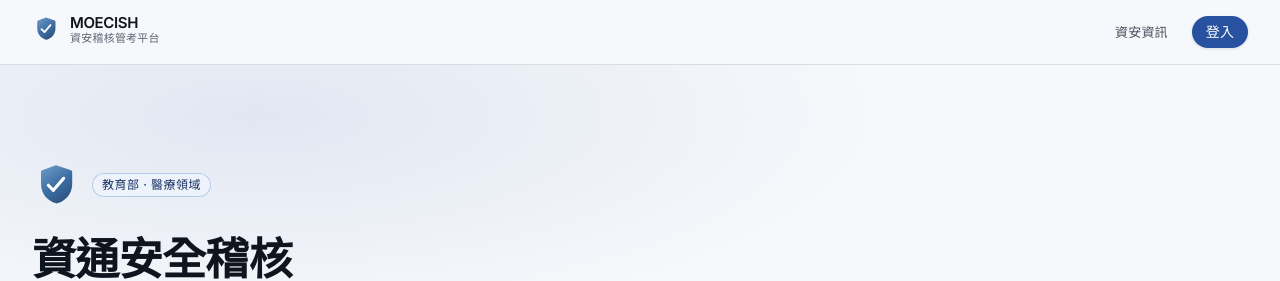
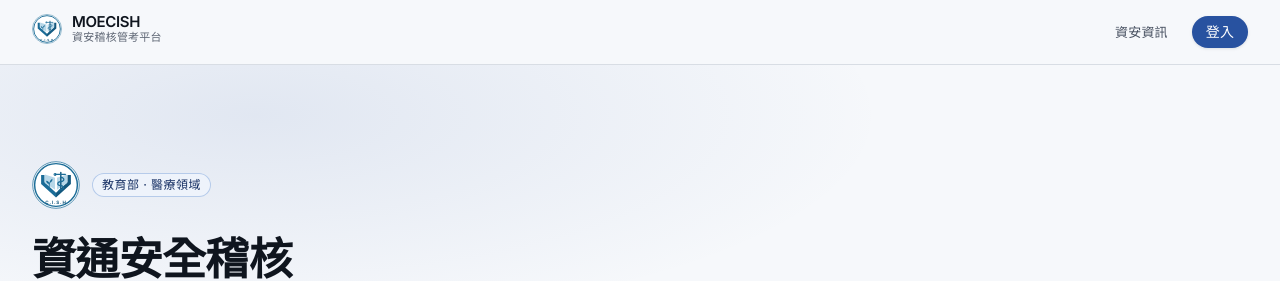
Before and after one commit to easonwu0513/MOECISH, a Next.js app: page / in a window 1280 px wide. Shown: the top 281 px of the page. Built offline with nearby package versions, Linux system fonts and the light colour scheme; no server answers; the database is empty.

Commit message:
brand: C.I.S.H 圓徽取代盾形 logo(向量重繪)+ favicon
書本(知識/法遵)× 蛇杖(醫療)× 新芽(成長);
單一來源 Logo.tsx → 側欄/登入/前台首頁全替換;app/icon.svg 為瀏覽器分頁圖示。

Co-Authored-By: Claude Opus 4.8 (1M context) <noreply@anthropic.com>

```diff
--- a/src/components/brand/Logo.tsx
+++ b/src/components/brand/Logo.tsx
@@ -1,46 +1,77 @@
 import { cn } from '@/lib/cn';
 
+/**
+ * C.I.S.H 圓徽 — 書本(知識/法遵)× 蛇杖(醫療)× 新芽(成長)。
+ * 依機構徽章重繪之向量版,任意尺寸銳利;色票:深青藍 #1B6C97 / 淺藍 #B7D7E8。
+ */
 export function Logo({ size = 32, className }: { size?: number; className?: string }) {
   return (
     <svg
       width={size}
       height={size}
-      viewBox="0 0 40 40"
+      viewBox="0 0 200 200"
       fill="none"
-      aria-label="MOECISH"
+      aria-label="C.I.S.H"
       className={className}
     >
-      {/* Outer shield — soft rounded */}
+      {/* 外圈 */}
+      <circle cx="100" cy="100" r="97" fill="#ffffff" stroke="#1B6C97" strokeWidth="3" />
+      <circle cx="100" cy="100" r="89" fill="#ffffff" stroke="#1B6C97" strokeWidth="6" />
+
+      {/* 書本深色封面(V 形) */}
       <path
-        d="M20 3.5L32.5 7.8c.6.2 1 .8 1 1.5V19c0 8-5 14.2-12.4 16.3a1.8 1.8 0 01-1 0C12.5 33.2 7.5 27 7.5 19V9.3c0-.7.4-1.3 1-1.5L20 3.5z"
-        fill="url(#moecish-shield)"
+        d="M38 58 L38 96 L100 152 L100 132 L52 89 L52 58 Z"
+        fill="#1B6C97"
       />
-      {/* Inner highlight */}
       <path
-        d="M20 3.5L32.5 7.8c.6.2 1 .8 1 1.5V19c0 8-5 14.2-12.4 16.3a1.8 1.8 0 01-1 0C12.5 33.2 7.5 27 7.5 19V9.3c0-.7.4-1.3 1-1.5L20 3.5z"
-        fill="url(#moecish-shine)"
-        opacity="0.45"
+        d="M162 58 L162 96 L100 152 L100 132 L148 89 L148 58 Z"
+        fill="#14587E"
       />
-      {/* Check mark */}
+
+      {/* 淺藍書頁(左右,中央留白為書脊) */}
+      <path d="M54 56 L96 70 L96 120 L54 92 Z" fill="#B7D7E8" />
+      <path d="M146 56 L104 70 L104 120 L146 92 Z" fill="#B7D7E8" />
+
+      {/* 新芽(左頁) */}
       <path
-        d="M13.6 20.2l4.2 4.2 8.6-10"
-        stroke="#ffffff"
-        strokeWidth="2.6"
+        d="M72 106 C71 98 72 92 76 86"
+        stroke="#1B6C97"
+        strokeWidth="4"
         strokeLinecap="round"
-        strokeLinejoin="round"
         fill="none"
       />
-      <defs>
-        <linearGradient id="moecish-shield" x1="6" y1="2" x2="34" y2="38" gradientUnits="userSpaceOnUse">
-          <stop offset="0%"  stopColor="#5389bd" />
-          <stop offset="55%" stopColor="#3a6ba0" />
-          <stop offset="100%" stopColor="#27436a" />
-        </linearGradient>
-        <linearGradient id="moecish-shine" x1="10" y1="5" x2="20" y2="20" gradientUnits="userSpaceOnUse">
-          <stop offset="0%" stopColor="#ffffff" stopOpacity="0.35" />
-          <stop offset="100%" stopColor="#ffffff" stopOpacity="0" />
-        </linearGradient>
-      </defs>
+      <path d="M73 96 C64 95 59 89 59 82 C67 83 72 88 73 96 Z" fill="#1B6C97" />
+      <path d="M75 90 C83 87 86 81 85 74 C78 77 74 82 75 90 Z" fill="#1B6C97" />
+
+      {/* 蛇杖(右側,跨書頁) */}
+      <line x1="120" y1="48" x2="120" y2="126" stroke="#14587E" strokeWidth="6" strokeLinecap="round" />
+      {/* 橫翼 */}
+      <line x1="99" y1="56" x2="139" y2="56" stroke="#1B6C97" strokeWidth="5" strokeLinecap="round" />
+      {/* 蛇頭 + 眼 */}
+      <circle cx="96" cy="56" r="6" fill="#1B6C97" />
+      <circle cx="94.5" cy="54.5" r="1.6" fill="#ffffff" />
+      {/* 蛇身纏繞 */}
+      <path
+        d="M120 68 C137 70 137 84 120 86 C103 88 103 101 120 103 C135 105 135 117 121 119 C114 120 111 123 113 127"
+        stroke="#1B6C97"
+        strokeWidth="5"
+        strokeLinecap="round"
+        fill="none"
+      />
+
+      {/* 銘文 */}
+      <text
+        x="100"
+        y="179"
+        textAnchor="middle"
+        fontFamily="'Inter','Noto Sans TC',sans-serif"
+        fontSize="19"
+        fontWeight="700"
+        letterSpacing="3.5"
+        fill="#14587E"
+      >
+        C.I.S.H
+      </text>
     </svg>
   );
 }
@@ -48,7 +79,7 @@ export function Logo({ size = 32, className }: { size?: number; className?: stri
 export function Wordmark({ className }: { className?: string }) {
   return (
     <span className={cn('inline-flex items-center gap-2.5', className)}>
-      <Logo size={28} />
+      <Logo size={30} />
       <span className="flex flex-col leading-none gap-[3px]">
         <span className="text-[0.9375rem] font-semibold text-neutral-900 tracking-tight">MOECISH</span>
         <span className="text-[0.6875rem] text-neutral-500 tracking-[0.02em]">資安稽核管考平台</span>
```
Also changed, not shown: src/app/icon.svg (added).
